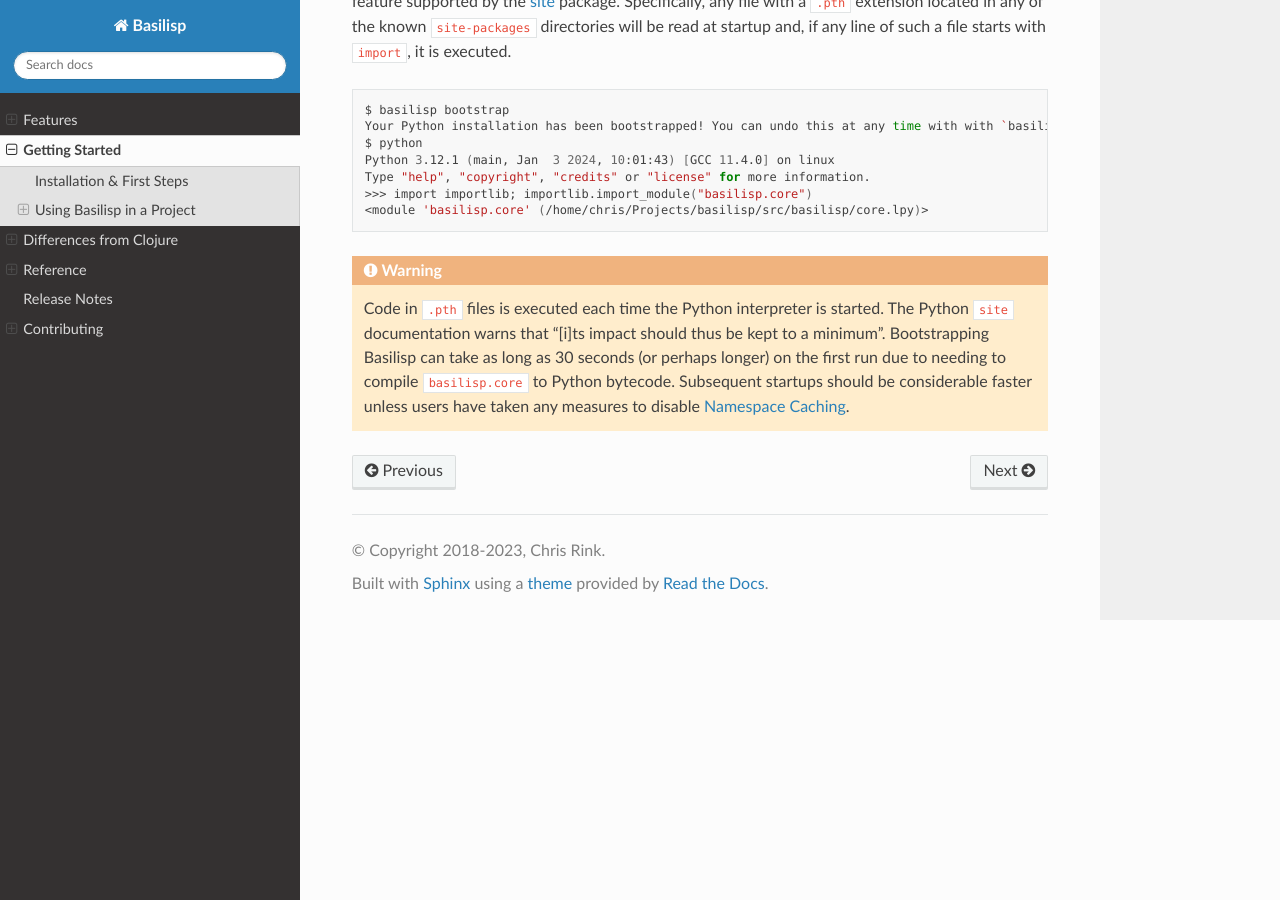
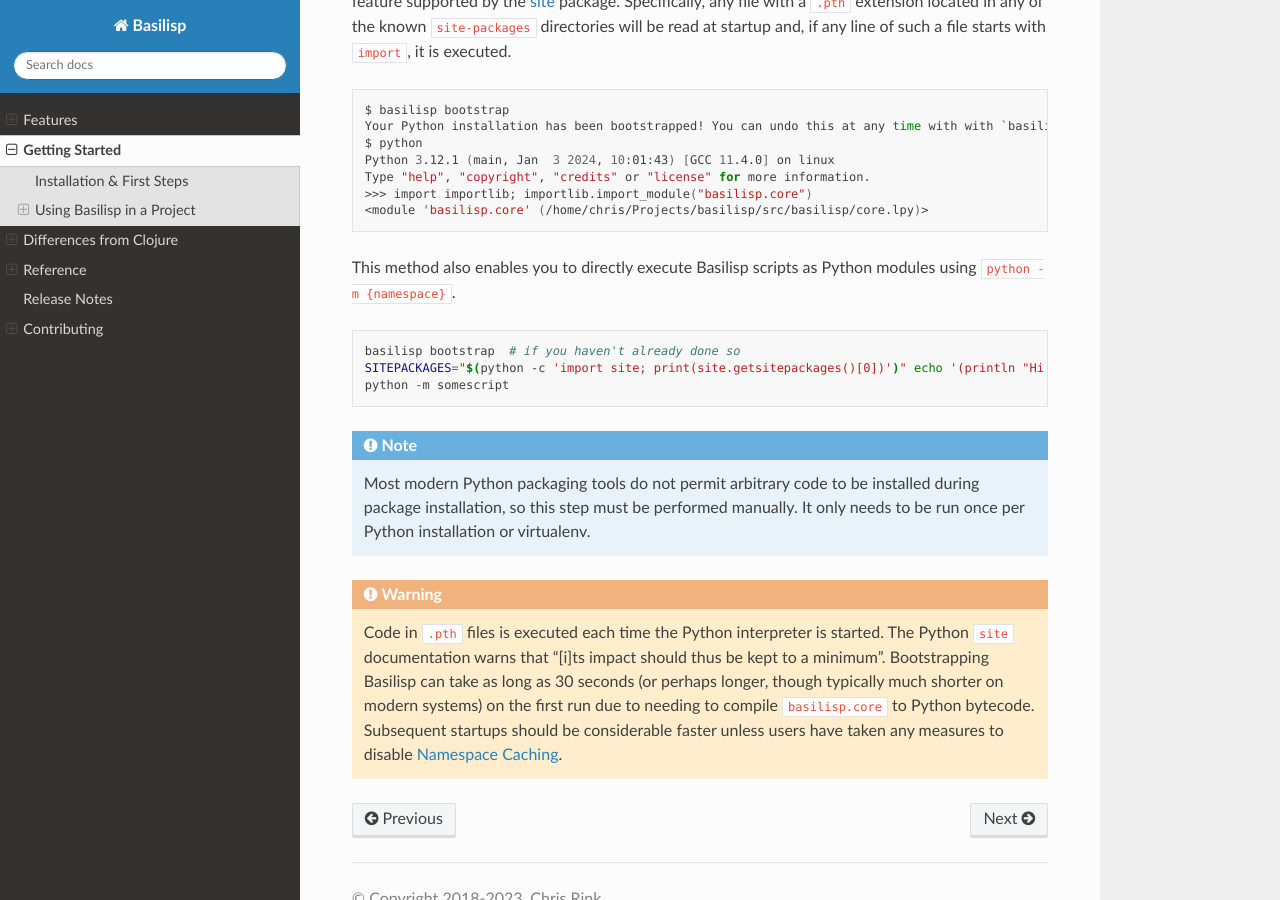
Before and after one commit to basilisp-lang/basilisp, a Sphinx documentation site: the page built from docs/gettingstarted.rst, in a window 1280 px wide and 900 px high, scrolled down 3360 px. Built offline with Sphinx 7.4.7 and the Read the Docs theme 2.0.0, drawn with Linux system fonts in a browser that asks for light colours; cross-references to code outside the pages are shown as plain code.

Commit message:
Documentation

```diff
--- a/docs/gettingstarted.rst
+++ b/docs/gettingstarted.rst
@@ -148,9 +148,22 @@
    >>> import importlib; importlib.import_module("basilisp.core")
    <module 'basilisp.core' (/home/chris/Projects/basilisp/src/basilisp/core.lpy)>
 
+This method also enables you to directly execute Basilisp scripts as Python modules using ``python -m {namespace}``.
+
+.. code-block:: bash
+
+   basilisp bootstrap  # if you haven't already done so
+   SITEPACKAGES="$(python -c 'import site; print(site.getsitepackages()[0])')" echo '(println "Hi!")' >> "$SITEPACKAGES/somescript.lpy"
+   python -m somescript
+
+.. note::
+
+   Most modern Python packaging tools do not permit arbitrary code to be installed during package installation, so this step must be performed manually.
+   It only needs to be run once per Python installation or virtualenv.
+
 .. warning::
 
    Code in ``.pth`` files is executed each time the Python interpreter is started.
    The Python ``site`` documentation warns that "[i]ts impact should thus be kept to a minimum".
-   Bootstrapping Basilisp can take as long as 30 seconds (or perhaps longer) on the first run due to needing to compile :lpy:ns:`basilisp.core` to Python bytecode.
+   Bootstrapping Basilisp can take as long as 30 seconds (or perhaps longer, though typically much shorter on modern systems) on the first run due to needing to compile :lpy:ns:`basilisp.core` to Python bytecode.
    Subsequent startups should be considerable faster unless users have taken any measures to disable :ref:`namespace_caching`.
```
Also changed, not shown: 1 other file.
